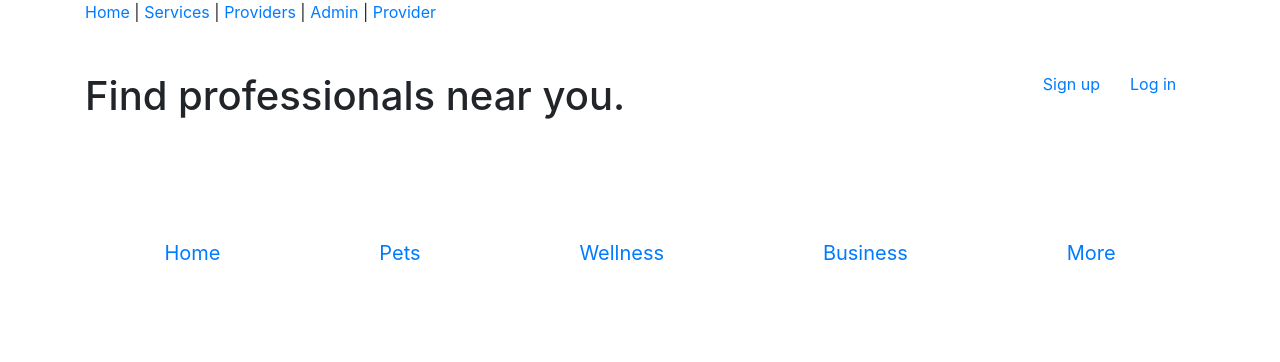
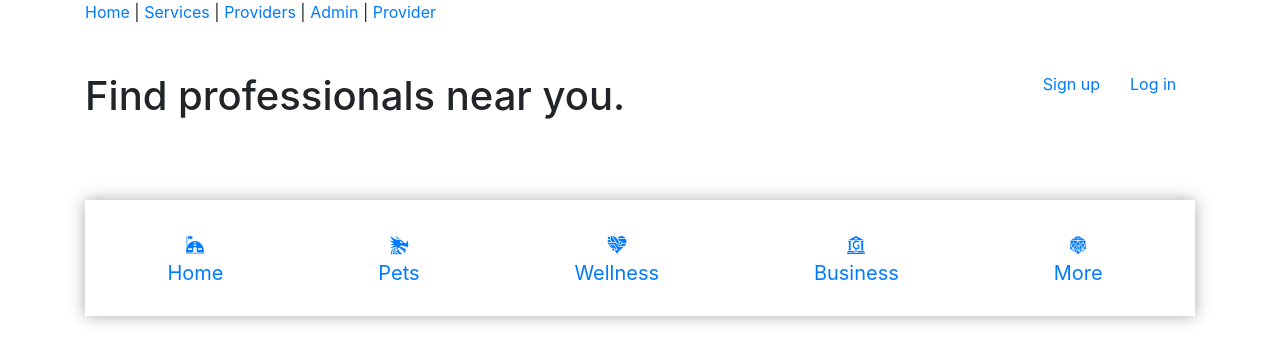
Before and after one commit to sd19oracle/cs4500-sp19-client-react-oracle, a React (Create React App) app: page /home in a window 1280 px wide. Shown: the top 362 px of the page. Built offline with nearby package versions, Linux system fonts and the light colour scheme.

Commit message:
update css and icon

```diff
--- a/package.json
+++ b/package.json
@@ -9,6 +9,7 @@
     "react": "^16.8.1",
     "react-bootstrap": "^1.0.0-beta.5",
     "react-dom": "^16.8.1",
+    "react-icons": "^3.5.0",
     "react-router-dom": "^4.3.1",
     "react-scripts": "^2.1.8",
     "reactstrap": "^7.1.0",
--- a/src/components/ServiceCategoryPills/ServiceCategoryPills.js
+++ b/src/components/ServiceCategoryPills/ServiceCategoryPills.js
@@ -1,11 +1,11 @@
 import React from 'react'
-
+import {GiBarracks, GiBank, GiSpikedDragonHead, GiTechnoHeart, GiDiceTwentyFacesTwenty } from "react-icons/gi";
 const ServiceCategoryPills = () =>
     <ul className="nav nav-pills nav-fill wd-shadow wd-padding-20">
         <li className="nav-item">
             <a className="nav-link btn-lg text-center"
                href="/services">
-                <i className="fa fa-home"/>
+                <GiBarracks />
                 <br/>
                 Home
             </a>
@@ -13,7 +13,7 @@ const ServiceCategoryPills = () =>
         <li className="nav-item">
             <a className="nav-link btn-lg text-center"
                href="/services">
-                <i className="fa fa-paw"/>
+                <GiSpikedDragonHead />
                 <br/>
                 Pets
             </a>
@@ -21,7 +21,7 @@ const ServiceCategoryPills = () =>
         <li className="nav-item">
             <a className="nav-link btn-lg text-center"
                href="/services">
-                <i className="fa fa-heart"/>
+                <GiTechnoHeart />
                 <br/>
                 Wellness
             </a>
@@ -29,7 +29,7 @@ const ServiceCategoryPills = () =>
         <li className="nav-item">
             <a className="nav-link btn-lg text-center"
                href="/services">
-                <i className="fa fa-briefcase"/>
+                <GiBank />
                 <br/>
                 Business
             </a>
@@ -37,7 +37,7 @@ const ServiceCategoryPills = () =>
         <li className="nav-item">
             <a className="nav-link btn-lg text-center"
                href="/services">
-                <i className="fa fa-ellipsis-h"/>
+                <GiDiceTwentyFacesTwenty />
                 <br/>
                 More
             </a>
--- a/src/index.css
+++ b/src/index.css
@@ -12,3 +12,31 @@ code {
   font-family: source-code-pro, Menlo, Monaco, Consolas, "Courier New",
     monospace;
 }
+
+.list-group-item.no-border,
+.card.no-border
+{
+  border: none;
+}
+
+.fa.fa-star.cs4500-yellow {
+  color: gold;
+}
+
+
+.nav.nav-pills .nav-item {
+  margin-left: 10px;
+  background-color: white;
+}
+
+.wd-shadow {
+  box-shadow: 0 0 15px #aaa;
+}
+
+.wd-padding-20 {
+  padding: 20px;
+}
+
+.wd-font-size-2-em {
+  font-size: 2em !important;
+}
```
Also changed, not shown: 1 other file (tests, documents, lock files or other folders).
